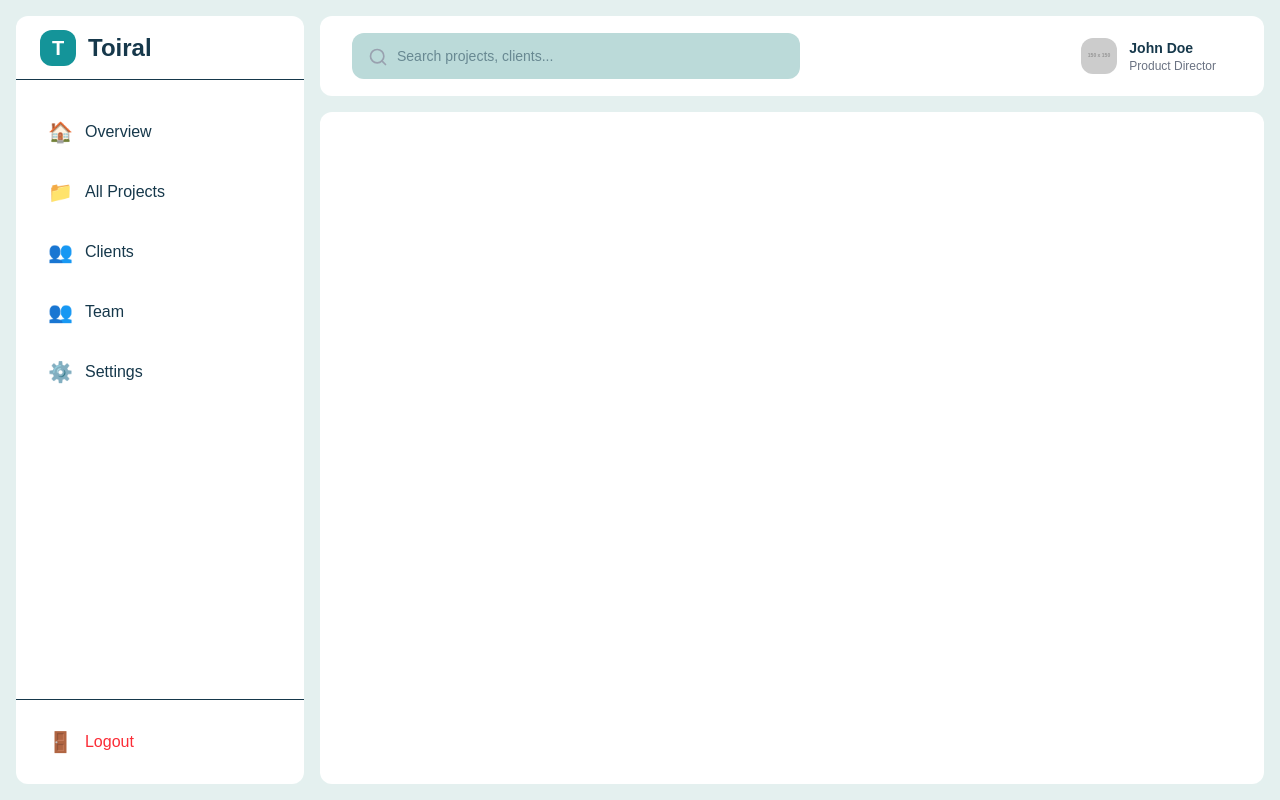
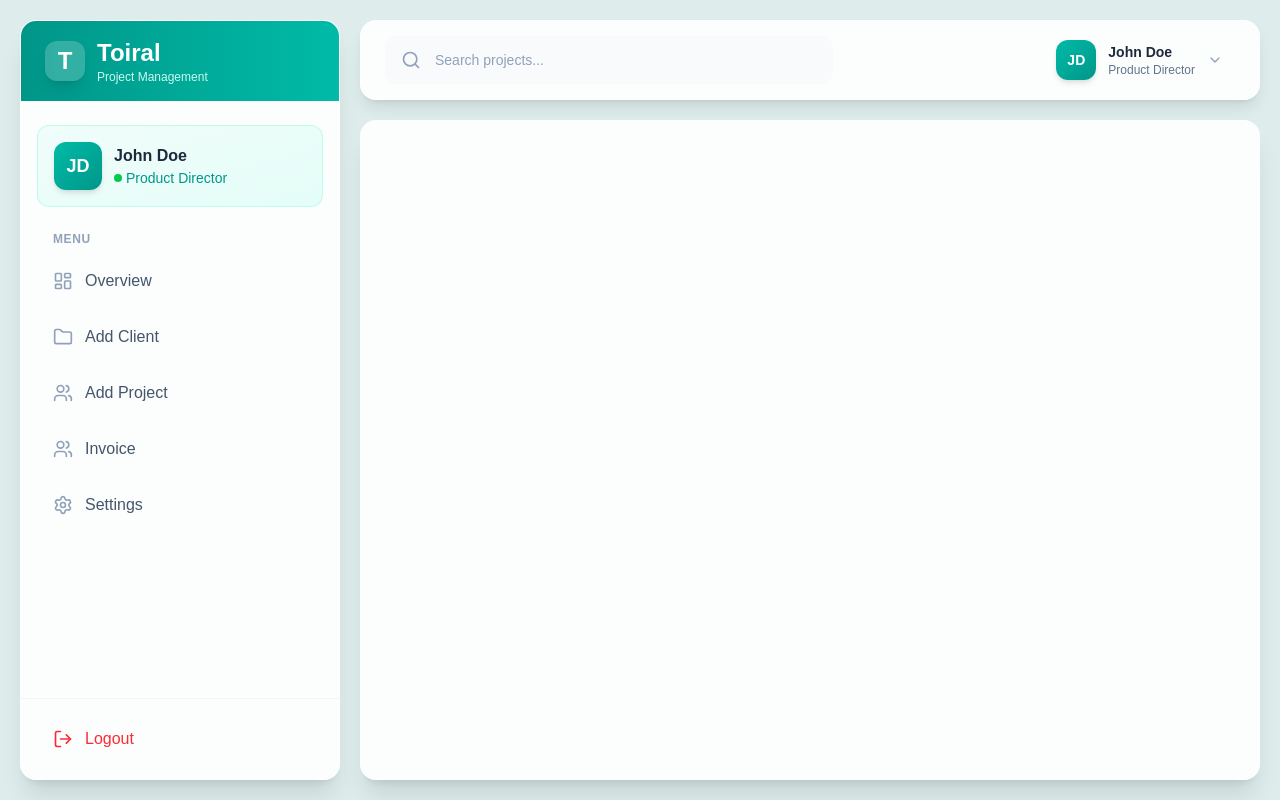
Before and after one commit to shsobur/estimate-portal-client, a React (Vite) app: page /dashboard/admin in a window 1280 px wide. Built offline with nearby package versions, Linux system fonts and the light colour scheme; no server answers.

Commit message:
Dashboard re-design completed

```diff
--- a/src/Layout/Dashboard/Dashboard.jsx
+++ b/src/Layout/Dashboard/Dashboard.jsx
@@ -1,158 +1,335 @@
 import { useState } from "react";
 import { Outlet, useNavigate } from "react-router-dom";
-import { Menu, X, Search } from "lucide-react";
+// eslint-disable-next-line no-unused-vars
+import { motion, AnimatePresence } from "framer-motion";
+import {
+  Menu,
+  X,
+  Search,
+  Home,
+  Folder,
+  MessageSquare,
+  Settings,
+  Users,
+  LogOut,
+  ChevronDown,
+  LayoutDashboard,
+} from "lucide-react";
 import ClientProfilePanel from "../Components/ClientProfilePanel/ClientProfilePanel";
 
-const DashboardLayout = ({ role }) => {
+const Dashboard = ({ role }) => {
   const navigate = useNavigate();
   const [sidebarOpen, setSidebarOpen] = useState(false);
   const [profileOpen, setProfileOpen] = useState(false);
+  const [searchExpanded, setSearchExpanded] = useState(false);
 
   const isClient = role === "client";
 
   const user = {
     name: isClient ? "Sobur Hossen" : "John Doe",
     role: isClient ? "Client" : "Product Director",
-    avatar: "https://via.placeholder.com/150",
+    avatar:
+      "https://ui-avatars.com/api/?name=Sobur+Hossen&background=14B8A6&color=fff&size=150",
     email: isClient ? "sobur@example.com" : "john@toiral.com",
+    initials: isClient ? "SH" : "JD",
   };
 
   const sidebarLinks = isClient
     ? [
-        { icon: "🏠", label: "Overview", path: "/dashboard/client/overview" },
         {
-          icon: "📁",
+          icon: <Home className="w-5 h-5" />,
+          label: "Overview",
+          path: "/dashboard/client/overview",
+        },
+        {
+          icon: <Folder className="w-5 h-5" />,
           label: "My Projects",
           path: "/dashboard/client/projects",
         },
-        { icon: "💬", label: "Messages", path: "/dashboard/client/messages" },
-        { icon: "⚙️", label: "Settings", path: "/dashboard/client/settings" },
+        {
+          icon: <MessageSquare className="w-5 h-5" />,
+          label: "Messages",
+          path: "/dashboard/client/messages",
+        },
+        {
+          icon: <Settings className="w-5 h-5" />,
+          label: "Settings",
+          path: "/dashboard/client/settings",
+        },
       ]
     : [
-        { icon: "🏠", label: "Overview", path: "/dashboard/admin/overview" },
         {
-          icon: "📁",
-          label: "All Projects",
+          icon: <LayoutDashboard className="w-5 h-5" />,
+          label: "Overview",
+          path: "/dashboard/admin/overview",
+        },
+        {
+          icon: <Folder className="w-5 h-5" />,
+          label: "Add Client",
           path: "/dashboard/admin/projects",
         },
-        { icon: "👥", label: "Clients", path: "/dashboard/admin/clients" },
-        { icon: "👥", label: "Team", path: "/dashboard/admin/team" },
-        { icon: "⚙️", label: "Settings", path: "/dashboard/admin/settings" },
+        {
+          icon: <Users className="w-5 h-5" />,
+          label: "Add Project",
+          path: "/dashboard/admin/clients",
+        },
+        {
+          icon: <Users className="w-5 h-5" />,
+          label: "Invoice",
+          path: "/dashboard/admin/team",
+        },
+        {
+          icon: <Settings className="w-5 h-5" />,
+          label: "Settings",
+          path: "/dashboard/admin/settings",
+        },
       ];
 
   return (
-    <div className="h-screen bg-toiral-bg p-3 md:p-4 flex gap-4 overflow-hidden">
-      {/* ==================== SIDEBAR ==================== */}
-      <div
-        className={`fixed lg:static inset-y-0 left-0 z-50 w-72 bg-white rounded-xl shadow-soft overflow-hidden flex flex-col transition-transform duration-300 ${
-          sidebarOpen ? "translate-x-0" : "-translate-x-full lg:translate-x-0"
-        }`}
+    <div className="min-h-screen bg-[#DEEDEC] p-3 md:p-5 flex gap-5 overflow-hidden">
+      {/* ==================== SIDEBAR with Framer Motion ==================== */}
+      <AnimatePresence>
+        {(sidebarOpen || window.innerWidth >= 1024) && (
+          <motion.div
+            initial={{ x: -320, opacity: 0 }}
+            animate={{ x: 0, opacity: 1 }}
+            exit={{ x: -320, opacity: 0 }}
+            transition={{ type: "spring", damping: 25, stiffness: 200 }}
+            className={`fixed lg:static inset-y-0 left-0 z-50 w-80 bg-white/90 backdrop-blur-xl rounded-2xl shadow-xl overflow-hidden flex flex-col border border-white/50`}
           >
-        {/* Logo */}
-        <div className="h-16 border-b px-6 flex items-center justify-between">
+            {/* Logo Section */}
+            <div className="h-20 px-6 flex items-center justify-between bg-linear-to-r from-teal-600 to-teal-500">
               <div className="flex items-center gap-3">
-            <div className="w-9 h-9 bg-toiral-primary rounded-xl flex items-center justify-center">
-              <span className="text-white font-bold text-xl">T</span>
+                <div className="w-10 h-10 bg-white/20 backdrop-blur rounded-xl flex items-center justify-center shadow-lg">
+                  <span className="text-white font-bold text-2xl">T</span>
                 </div>
-            <span className="font-bold text-2xl text-toiral-dark">Toiral</span>
+                <div>
+                  <span className="font-bold text-2xl text-white">Toiral</span>
+                  <p className="text-xs text-teal-100">Project Management</p>
                 </div>
-          {/* Close button for mobile */}
+              </div>
               <button
                 onClick={() => setSidebarOpen(false)}
-            className="lg:hidden p-2 hover:bg-toiral-light rounded-xl"
+                className="lg:hidden p-2 hover:bg-white/20 rounded-xl text-white transition-all"
               >
-            <X className="w-6 h-6" />
+                <X className="w-5 h-5" />
               </button>
+            </div>
+
+            {/* User Profile Card */}
+            <div className="mx-4 mt-6 p-4 bg-linear-to-br from-teal-50 to-teal-100/50 rounded-xl border border-teal-200/50">
+              <div className="flex items-center gap-3">
+                <div className="w-12 h-12 bg-linear-to-br from-teal-500 to-teal-600 rounded-xl flex items-center justify-center text-white font-semibold text-lg shadow-md">
+                  {user.initials}
+                </div>
+                <div>
+                  <p className="font-semibold text-slate-800">{user.name}</p>
+                  <p className="text-sm text-teal-600 flex items-center gap-1">
+                    <span className="w-2 h-2 bg-green-500 rounded-full"></span>
+                    {user.role}
+                  </p>
+                </div>
+              </div>
             </div>
 
             {/* Nav Links */}
             <nav className="flex-1 px-4 py-6 overflow-y-auto">
+              <p className="text-xs font-semibold text-slate-400 uppercase tracking-wider px-4 mb-2">
+                Menu
+              </p>
               {sidebarLinks.map((item, i) => (
-            <button
+                <motion.button
                   key={i}
+                  whileHover={{ scale: 1.02, x: 4 }}
+                  whileTap={{ scale: 0.98 }}
                   onClick={() => {
                     navigate(item.path);
                     setSidebarOpen(false);
                   }}
-              className="w-full flex items-center gap-3 px-4 py-3.5 hover:bg-toiral-light rounded-xl mb-1 text-toiral-dark transition-colors"
+                  className="w-full flex items-center justify-between px-4 py-3.5 hover:bg-linear-to-r hover:from-teal-50 hover:to-teal-100/50 rounded-xl mb-1 text-slate-600 hover:text-teal-600 transition-all group"
                 >
-              <span className="text-xl">{item.icon}</span>
+                  <div className="flex items-center gap-3">
+                    <span className="text-slate-400 group-hover:text-teal-500 transition-colors">
+                      {item.icon}
+                    </span>
                     <span className="font-medium">{item.label}</span>
-            </button>
+                  </div>
+                  {item.badge && (
+                    <span className="bg-teal-500 text-white text-xs px-2 py-1 rounded-full">
+                      {item.badge}
+                    </span>
+                  )}
+                </motion.button>
               ))}
             </nav>
 
-        <div className="p-4 border-t">
-          <button className="w-full flex items-center gap-3 px-4 py-3 text-red-500 hover:bg-red-50 rounded-xl">
-            <span className="text-xl">🚪</span>
+            {/* Logout Button */}
+            <div className="p-4 border-t border-slate-100">
+              <motion.button
+                whileHover={{ scale: 1.02 }}
+                whileTap={{ scale: 0.98 }}
+                className="w-full flex items-center gap-3 px-4 py-3 text-red-500 hover:bg-red-50 rounded-xl transition-all group"
+              >
+                <LogOut className="w-5 h-5 group-hover:scale-110 transition-transform" />
                 <span className="font-medium">Logout</span>
+              </motion.button>
+            </div>
+          </motion.div>
+        )}
+      </AnimatePresence>
+
+      {/* ==================== MAIN AREA ==================== */}
+      <div className="flex-1 flex flex-col gap-5 min-w-0">
+        {/* ==================== TOP BAR - Responsive ==================== */}
+        <div className="relative h-20 bg-white/90 backdrop-blur-xl rounded-2xl shadow-lg border border-white/50 flex items-center justify-between px-3 sm:px-6 min-[640px]:px-2.5">
+          <div className="flex items-center gap-2 sm:gap-4 flex-1">
+            <button
+              onClick={() => setSidebarOpen(!sidebarOpen)}
+              className="lg:hidden p-2.5 hover:bg-teal-50 rounded-xl text-slate-600 hover:text-teal-600 transition-all"
+            >
+              <Menu className="w-5 h-5" />
             </button>
+
+            {/* Responsive Search Bar */}
+            <div className="relative flex-1 max-w-md">
+              {/* Desktop/Tablet Search (above 475px) */}
+              <div className="hidden min-[475px]:block">
+                <Search className="absolute left-4 top-3.5 w-5 h-5 text-slate-400" />
+                <input
+                  type="text"
+                  placeholder="Search projects..."
+                  className="w-full bg-slate-50 border-2 border-transparent focus:border-teal-500 rounded-xl py-3 pl-12 pr-4 text-sm placeholder-slate-400 outline-none transition-all"
+                />
+              </div>
+
+              {/* Mobile Search (below 475px) - FIXED PERFECT CENTERING */}
+              <div className="min-[475px]:hidden">
+                <AnimatePresence>
+                  {!searchExpanded ? (
+                    <motion.button
+                      initial={{ opacity: 0 }}
+                      animate={{ opacity: 1 }}
+                      exit={{ opacity: 0 }}
+                      onClick={() => setSearchExpanded(true)}
+                      className="p-2.5 hover:bg-teal-50 rounded-xl text-slate-600 hover:text-teal-600 transition-all"
+                    >
+                      <Search className="w-5 h-5" />
+                    </motion.button>
+                  ) : (
+                    <motion.div
+                      initial={{ width: 0, opacity: 0 }}
+                      animate={{ width: "calc(100vw - 24px)", opacity: 1 }}
+                      exit={{ width: 0, opacity: 0 }}
+                      transition={{
+                        type: "spring",
+                        damping: 20,
+                        stiffness: 200,
+                      }}
+                      className="fixed left-3 right-3 z-50 flex items-center"
+                      style={{ top: "calc(0.75rem + 1.75rem)" }}
+                    >
+                      <div className="relative w-full">
+                        <Search className="absolute left-4 top-1/2 -translate-y-1/2 w-5 h-5 text-slate-400" />
+                        <input
+                          type="text"
+                          placeholder="Search..."
+                          autoFocus
+                          onBlur={() => setSearchExpanded(false)}
+                          className="w-full bg-white border-2 border-teal-500 rounded-xl py-3 pl-12 pr-4 text-sm placeholder-slate-400 outline-none shadow-xl"
+                        />
+                      </div>
+                    </motion.div>
+                  )}
+                </AnimatePresence>
+              </div>
             </div>
           </div>
 
-      {/* ==================== MAIN AREA ==================== */}
-      <div className="flex-1 flex flex-col gap-4 min-w-0">
-        {/* ==================== TOP BAR ==================== */}
-        <div className="h-20 bg-white rounded-xl shadow-soft flex items-center px-4 md:px-8">
-          <div className="flex items-center gap-4 flex-1">
-            <button
-              onClick={() => setSidebarOpen(!sidebarOpen)}
-              className="lg:hidden p-2 hover:bg-toiral-light rounded-xl"
+          {/* Profile Section - Hidden when search is expanded on mobile */}
+          <AnimatePresence>
+            {!searchExpanded && (
+              <motion.div
+                initial={{ opacity: 1 }}
+                exit={{ opacity: 0, x: 20 }}
+                className="flex items-center"
               >
-              <Menu className="w-6 h-6" />
-            </button>
-
-            <div className="relative flex-1 max-w-md">
-              <input
-                type="text"
-                placeholder="Search projects, clients..."
-                className="w-full bg-toiral-light border border-transparent focus:border-toiral-primary rounded-xl py-3 pl-11 text-sm"
-              />
-              <Search className="absolute left-4 top-3.5 w-5 h-5 text-gray-400" />
+                <motion.button
+                  whileHover={{ scale: 1.05 }}
+                  whileTap={{ scale: 0.95 }}
+                  onClick={() => isClient && setProfileOpen(true)}
+                  className="flex items-center gap-2 sm:gap-3 hover:bg-teal-50 px-2 sm:px-3 py-2 rounded-xl transition-all group"
+                >
+                  <div className="w-8 h-8 min-[640px]:w-9 min-[640px]:h-9 sm:w-10 sm:h-10 bg-linear-to-br from-teal-500 to-teal-600 rounded-xl flex items-center justify-center text-white font-semibold text-sm shadow-md">
+                    {user.initials}
                   </div>
-          </div>
-
-          {/* Profile */}
-          <button
-            onClick={() => isClient && setProfileOpen(true)}
-            className="flex items-center gap-3 hover:bg-toiral-light px-4 py-2 rounded-xl"
-          >
-            <img
-              src={user.avatar}
-              alt="profile"
-              className="w-9 h-9 rounded-xl object-cover"
-            />
-            <div className="text-left hidden md:block">
-              <p className="font-semibold text-toiral-dark text-sm">
+                  <div className="text-left hidden min-[640px]:block">
+                    <p className="font-semibold text-slate-800 text-xs sm:text-sm group-hover:text-teal-600 transition-colors truncate max-w-25">
                       {user.name}
                     </p>
-              <p className="text-xs text-gray-500">{user.role}</p>
+                    <p className="text-[10px] sm:text-xs text-slate-500">
+                      {user.role}
+                    </p>
                   </div>
-          </button>
+                  <ChevronDown className="w-3 h-3 sm:w-4 sm:h-4 text-slate-400 hidden min-[640px]:block group-hover:text-teal-500 transition-colors" />
+                </motion.button>
+              </motion.div>
+            )}
+          </AnimatePresence>
         </div>
 
         {/* ==================== CONTENT AREA ==================== */}
-        <div className="flex-1 bg-white rounded-xl shadow-soft overflow-hidden">
+        <div className="flex-1 bg-white/90 backdrop-blur-xl rounded-2xl shadow-xl border border-white/50 overflow-hidden">
           <div className="h-full overflow-auto p-6 md:p-8">
+            {/* Content goes here - Outlet will render child routes */}
             <Outlet />
           </div>
         </div>
       </div>
 
-      {/* ==================== CLIENT PROFILE PANEL ==================== */}
+      {/* Client Profile Panel - FIXED SMOOTH ANIMATION WITH PROPER SPACING */}
+      <AnimatePresence>
         {isClient && profileOpen && (
-        <ClientProfilePanel user={user} onClose={() => setProfileOpen(false)} />
+          <>
+            {/* Overlay */}
+            <motion.div
+              initial={{ opacity: 0 }}
+              animate={{ opacity: 1 }}
+              exit={{ opacity: 0 }}
+              onClick={() => setProfileOpen(false)}
+              className="fixed inset-0 bg-black/20 backdrop-blur-sm z-60"
+            />
+
+            {/* Profile Panel - Same spacing as sidebar */}
+            <motion.div
+              initial={{ x: "100%" }}
+              animate={{ x: 0 }}
+              exit={{ x: "100%" }}
+              transition={{ type: "spring", damping: 25, stiffness: 200 }}
+              className="fixed top-3 pl-5 pr-5 right-0 md:top-5 md:right-2 bottom-3 md:bottom-5 w-full md:w-120 z-70"
+            >
+              <ClientProfilePanel
+                user={user}
+                onClose={() => setProfileOpen(false)}
+              />
+            </motion.div>
+          </>
         )}
+      </AnimatePresence>
 
       {/* Mobile sidebar overlay */}
+      <AnimatePresence>
         {sidebarOpen && (
-        <div
+          <motion.div
+            initial={{ opacity: 0 }}
+            animate={{ opacity: 1 }}
+            exit={{ opacity: 0 }}
             onClick={() => setSidebarOpen(false)}
-          className="fixed inset-0 bg-black/40 lg:hidden z-40"
+            className="fixed inset-0 bg-black/20 backdrop-blur-sm lg:hidden z-40"
           />
         )}
+      </AnimatePresence>
     </div>
   );
 };
 
-export default DashboardLayout;
+export default Dashboard;
```
Also changed, not shown: src/Layout/Components/ClientProfilePanel/ClientProfilePanel.jsx (+5 -2 lines). Lines whose indentation alone changed are shown as unchanged.
